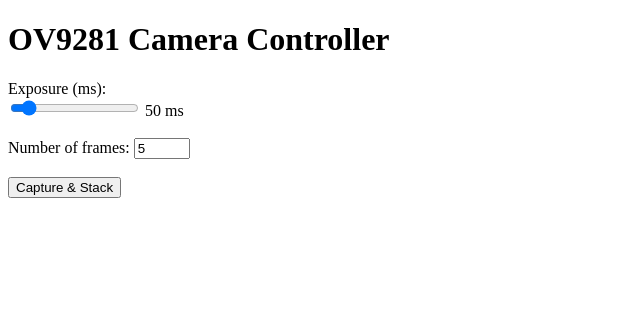
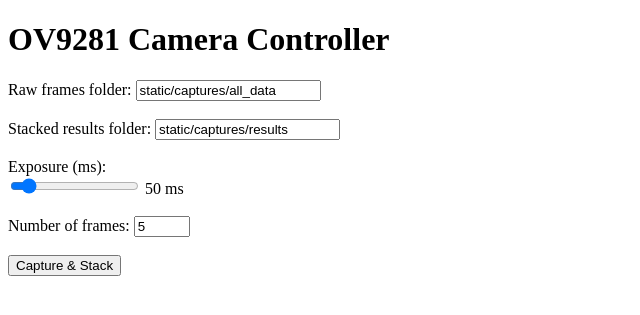
Before and after one commit to nicksadovnikov/UVCameraThesis, a Flask app: page / in a window 1280 px wide. Shown: the top 315 px of the page, without its empty margins (0-640 px from the left). Run offline with Flask 3, Linux system fonts and the light colour scheme.

Commit message:
Change to file naming

```diff
--- a/ArduCam App V1.0/app.py
+++ b/ArduCam App V1.0/app.py
@@ -72,19 +72,19 @@ def capture_images(exposure_ms, frame_count, session_dir):
     return frames
 
 
-def stack_images(frames, session_dir, exposure_ms):
-    """Average stack frames and save as .dng + preview .jpg with exposure in filename."""
+def stack_images(frames, stack_dir, wavelength, exposure_ms):
     stacked = np.mean(frames, axis=0).astype(np.uint8)
 
-    dng_path = session_dir / f"{exposure_ms}ms_stacked_result.dng"
+    dng_name = f"{wavelength}nm_{exposure_ms}ms_stacked_result.dng"
+    dng_path = stack_dir / dng_name
     tiff.imwrite(str(dng_path), stacked, photometric="minisblack")
 
-    # Save JPEG preview (already 8-bit, just copy)
-    preview_path = session_dir / f"{exposure_ms}ms_stacked_preview.jpg"
+    preview_name = f"{wavelength}nm_{exposure_ms}ms_stacked_preview.jpg"
+    preview_path = stack_dir / preview_name
     cv2.imwrite(str(preview_path), stacked)
 
+    return dng_path, preview_path
 
-    return dng_path, preview_path
 
 
 
@@ -95,21 +95,35 @@ def index():
 
 @app.route("/capture", methods=["POST"])
 def capture():
+    wavelength = int(request.form["wavelength"])
     exposure_ms = int(request.form["shutter"])
     frame_count = int(request.form["frames"])
 
-    session_dir = get_timestamped_dir()
-    frames = capture_images(exposure_ms, frame_count, session_dir)
-    dng_path, preview_path = stack_images(frames, session_dir, exposure_ms)
+    raw_dir = Path(request.form["raw_dir"])
+    stack_base = Path(request.form["stack_dir"])
+
+    raw_dir.mkdir(parents=True, exist_ok=True)
+
+    # Timestamped folder for stacked results
+    timestamp = datetime.now().strftime("%Y-%m-%d_%H-%M-%S")
+    stack_dir = stack_base / timestamp
+    stack_dir.mkdir(parents=True, exist_ok=True)
+
+    # Save frames into raw_dir
+    frames = capture_images(wavelength, exposure_ms, frame_count, raw_dir)
+
+    # Save stacked result into stack_dir
+    dng_path, preview_path = stack_images(frames, stack_dir, wavelength, exposure_ms)
 
     rel_preview = preview_path.relative_to("static")
-    rel_dir = session_dir.relative_to("static")
+    rel_stack_dir = stack_dir.relative_to("static")
 
     return render_template(
         "result.html",
         result_image=str(rel_preview),
-        session_dir=str(rel_dir)
+        session_dir=str(rel_stack_dir)
     )
+
 
 
 
--- a/ArduCam App V1.0/templates/index.html
+++ b/ArduCam App V1.0/templates/index.html
@@ -12,6 +12,11 @@
 <body>
   <h1>OV9281 Camera Controller</h1>
   <form action="/capture" method="post">
+    <label>Raw frames folder:</label>
+    <input type="text" name="raw_dir" value="static/captures/all_data" required><br><br>
+
+    <label>Stacked results folder:</label>
+    <input type="text" name="stack_dir" value="static/captures/results" required><br><br>
     <label>Exposure (ms):</label><br>
     <input type="range" name="shutter" min="1" max="500" value="50"
            oninput="updateExposureValue(this.value)">
```
